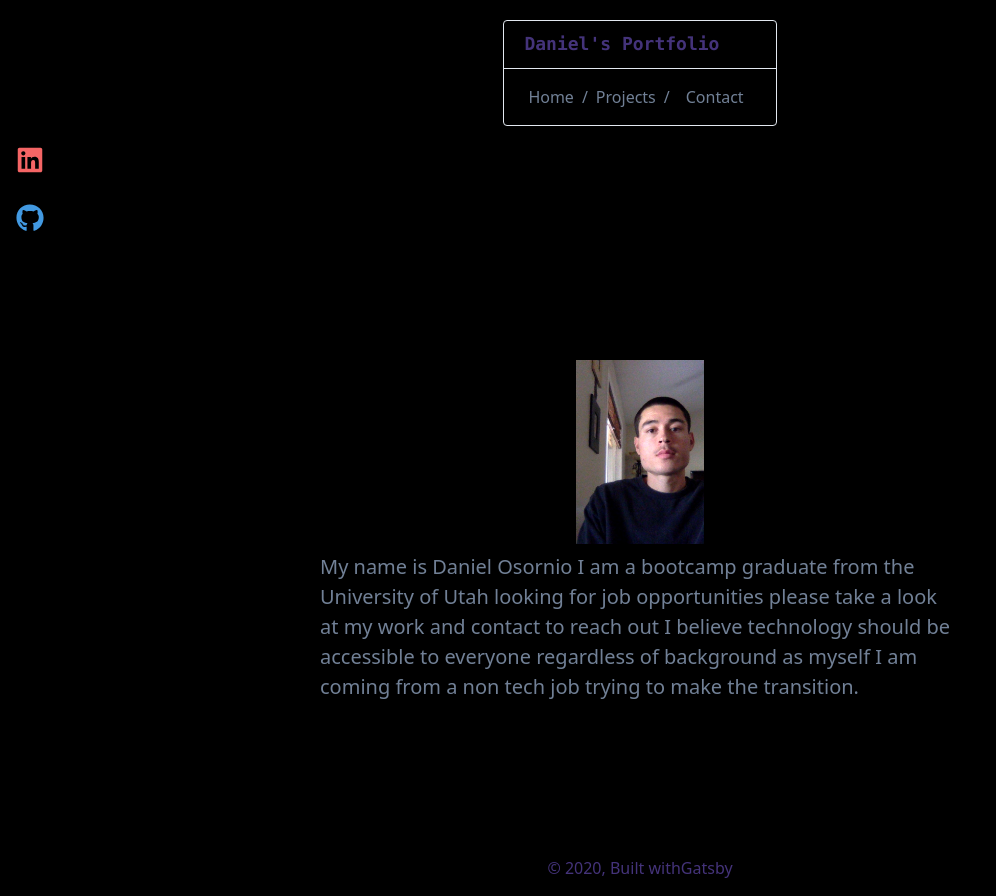
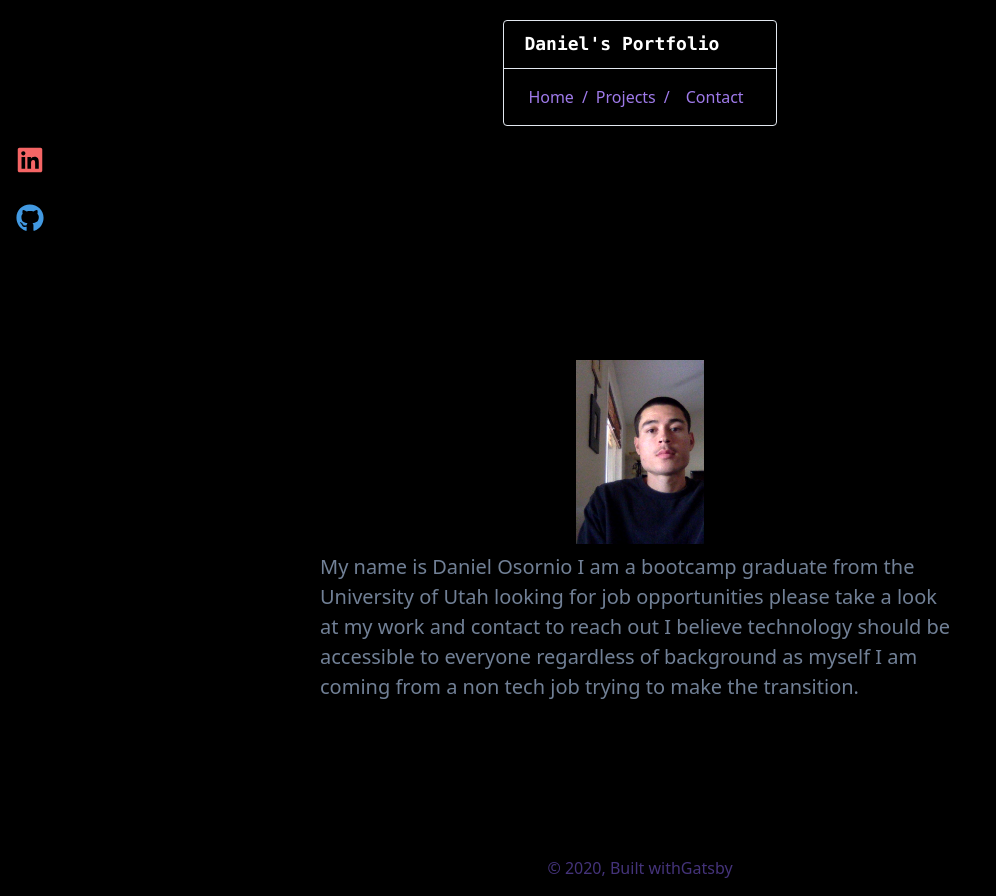
Before and after one commit to DangerDan88/OfficalPortfolio, a Gatsby site: page / in a window 1280 px wide. Shown: the whole page, without its empty margins (0-996 px from the left). Built offline with nearby package versions, Linux system fonts and the light colour scheme; Gatsby itself is replaced by a stand-in of ours.

Commit message:
updating links for screen reader accesbility

```diff
--- a/src/components/header.js
+++ b/src/components/header.js
@@ -6,29 +6,32 @@ import "../styles/site.css"
 const Header = ({ siteTitle }) => (
   <div className="flex justify-center items-center bg-black">
     <div className="hover:shadow-sm flex flex-col border m-5 rounded">
-      <h1 className="font-mono font-bold text-purple-900 text-lg leading-tight border-b p-3 px-5 my-0">
+      <h1 className="font-mono font-bold text-white text-lg leading-tight border-b p-3 px-5 my-0">
         Daniel's Portfolio
       </h1>
       <div className="card-body p-4">
         <nav aria-label="breadcrumb">
           <ol className="breadcrumb flex">
-            <li className="breadcrumb-item text-gray-600">
-              <Link to="/" className="text-gray-600 hover:text-purple-700 mx-2">
+            <li className="breadcrumb-item text-purple-500">
+              <Link
+                to="/"
+                className="text-purple-500 hover:text-purple-700 mx-2"
+              >
                 Home
               </Link>
             </li>
-            <li className="breadcrumb-item text-gray-600">
+            <li className="breadcrumb-item text-purple-500">
               <Link
                 to="/portfolio"
-                className="text-gray-600 hover:text-purple-700 mx-2"
+                className="text-purple-500 hover:text-purple-700 mx-2"
               >
                 Projects
               </Link>
             </li>
-            <li className="breadcrumb-item text-gray-600 hover:text-purple-700 mx-2">
+            <li className="breadcrumb-item text-purple-500 hover:text-purple-700 mx-2">
               <Link
                 to="/contact"
-                className="text-gray-600 hover:text-purple-700 mx-2"
+                className="text-purple-500 hover:text-purple-700 mx-2"
               >
                 Contact
               </Link>
--- a/tailwind.config.js
+++ b/tailwind.config.js
@@ -10,4 +10,5 @@ module.exports = {
   },
   variants: {},
   plugins: [],
+  purge: false,
 }
```
